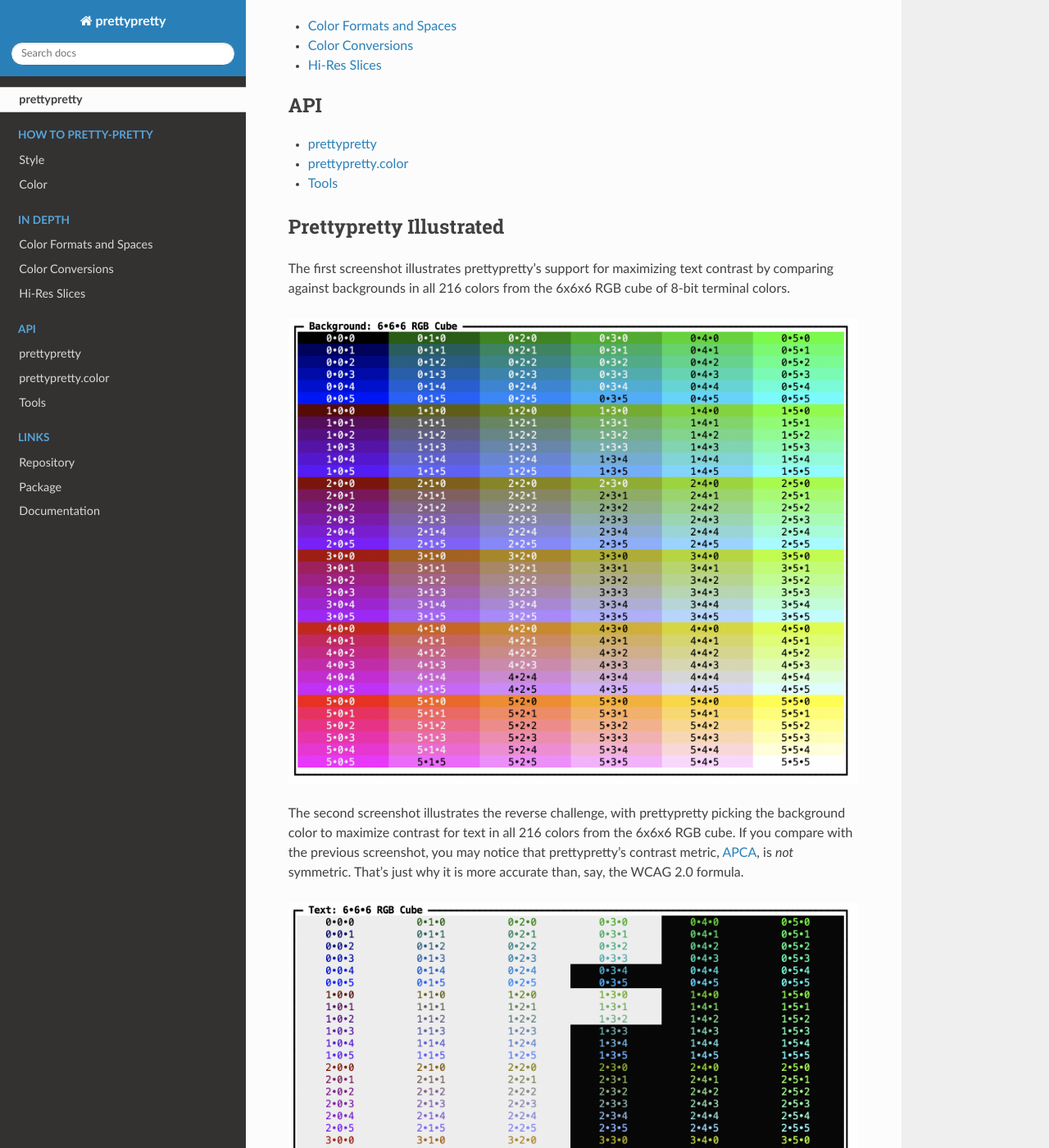
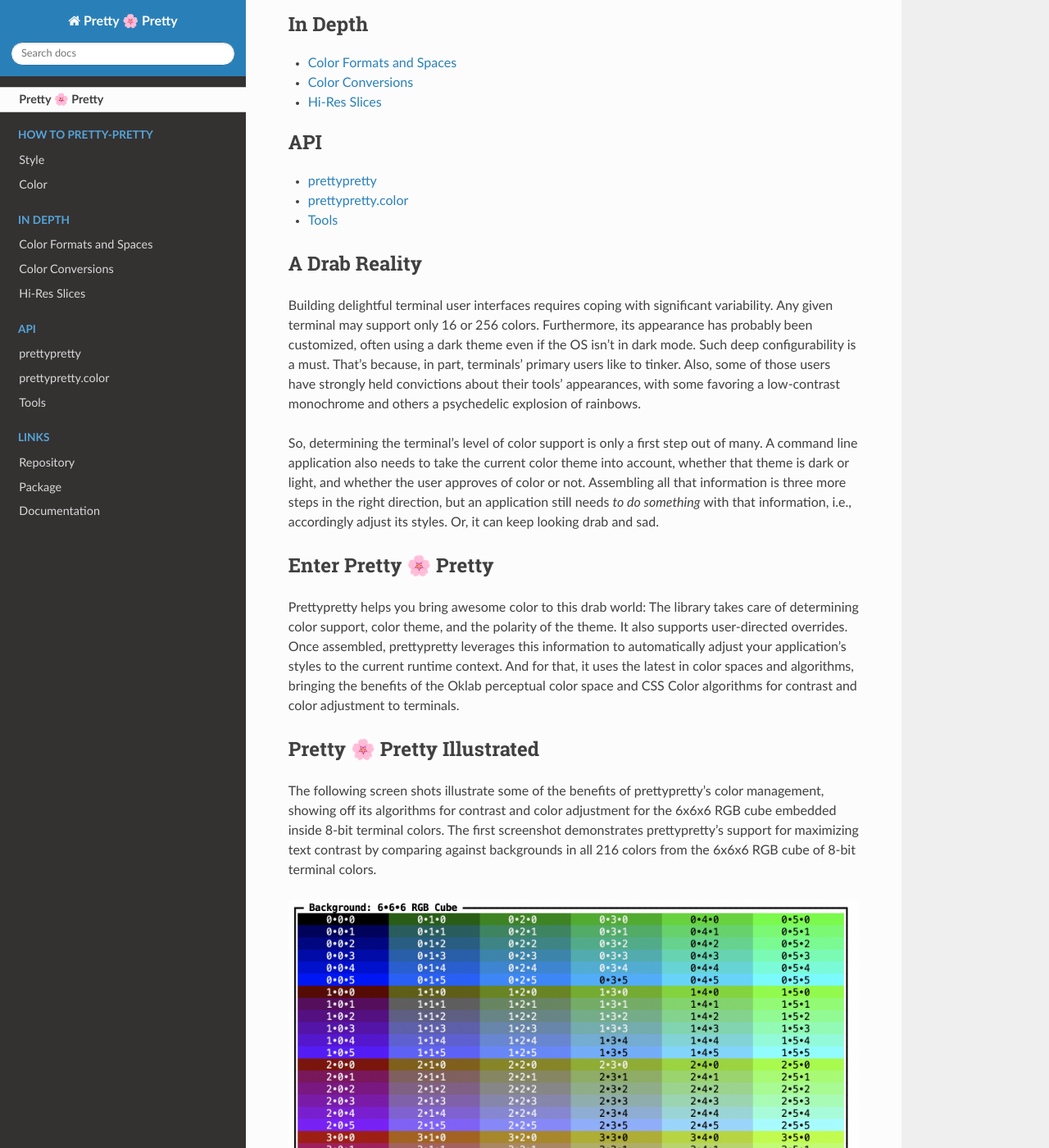
Before and after one commit to apparebit/prettypretty, a Sphinx documentation site: the page built from docs/index.rst, in a window 1280 px wide and 1400 px high, scrolled down 476 px. Shown: the whole window at 82% size. Built offline with Sphinx 7.4.7 and the Read the Docs theme 2.0.0, drawn with Linux system fonts in a browser that asks for light colours; some of the changed text lies outside the part shown.

Commit message:
expand project overview

```diff
--- a/docs/conf.py
+++ b/docs/conf.py
@@ -16,7 +16,7 @@
 # -- Project information -----------------------------------------------------
 # https://www.sphinx-doc.org/en/master/usage/configuration.html#project-information
 
-project = 'prettypretty'
+project = 'Pretty 🌸 Pretty'
 copyright = '2024 Robert Grimm'
 author = 'Robert Grimm'
 
--- a/docs/index.rst
+++ b/docs/index.rst
@@ -1,5 +1,5 @@
-prettypretty
-============
+Pretty 🌸 Pretty
+================
 
 Prettypretty helps build awesome terminal user interfaces in Python. Notably, it
 incorporates a powerful and general color library. The resulting, near seemless
@@ -10,6 +10,11 @@
 theme, dark or light mode, and color preferences. So, what are you waiting for?
 Switch to prettypretty for all your terminal styling needs. Prettypretty is
 awesome!
+
+.. image:: https://github.com/apparebit/prettypretty/actions/workflows/ci.yml/badge.svg
+
+.. image:: https://github.com/apparebit/prettypretty/actions/workflows/gh-pages.yml/badge.svg
+
 
 .. toctree::
    :maxdepth: 1
@@ -50,12 +55,47 @@
    Documentation <https://apparebit.github.io/prettypretty/>
 
 
-Prettypretty Illustrated
-------------------------
+A Drab Reality
+--------------
 
-The first screenshot illustrates prettypretty's support for maximizing text
-contrast by comparing against backgrounds in all 216 colors from the 6x6x6 RGB
-cube of 8-bit terminal colors.
+Building delightful terminal user interfaces requires coping with significant
+variability. Any given terminal may support only 16 or 256 colors. Furthermore,
+its appearance has probably been customized, often using a dark theme even if
+the OS isn't in dark mode. Such deep configurability is a must. That's because,
+in part, terminals' primary users like to tinker. Also, some of those users have
+strongly held convictions about their tools' appearances, with some favoring a
+low-contrast monochrome and others a psychedelic explosion of rainbows.
+
+So, determining the terminal's level of color support is only a first step out
+of many. A command line application also needs to take the current color theme
+into account, whether that theme is dark or light, and whether the user approves
+of color or not. Assembling all that information is three more steps in the
+right direction, but an application still needs *to do something* with that
+information, i.e., accordingly adjust its styles. Or, it can keep looking drab
+and sad.
+
+
+Enter Pretty 🌸 Pretty
+----------------------
+
+Prettypretty helps you bring awesome color to this drab world: The library takes
+care of determining color support, color theme, and the polarity of the theme.
+It also supports user-directed overrides. Once assembled, prettypretty leverages
+this information to automatically adjust your application's styles to the
+current runtime context. And for that, it uses the latest in color spaces and
+algorithms, bringing the benefits of the Oklab perceptual color space and CSS
+Color algorithms for contrast and color adjustment to terminals.
+
+
+Pretty 🌸 Pretty Illustrated
+----------------------------
+
+The following screen shots illustrate some of the benefits of prettypretty's
+color management, showing off its algorithms for contrast and color adjustment
+for the 6x6x6 RGB cube embedded inside 8-bit terminal colors. The first
+screenshot demonstrates prettypretty's support for maximizing text contrast by
+comparing against backgrounds in all 216 colors from the 6x6x6 RGB cube of 8-bit
+terminal colors.
 
 .. image:: figures/rgb6-background.png
    :alt: The 6x6x6 RGB cube used for background colors
```
Also changed, not shown: README.md (+57 -16 lines).
